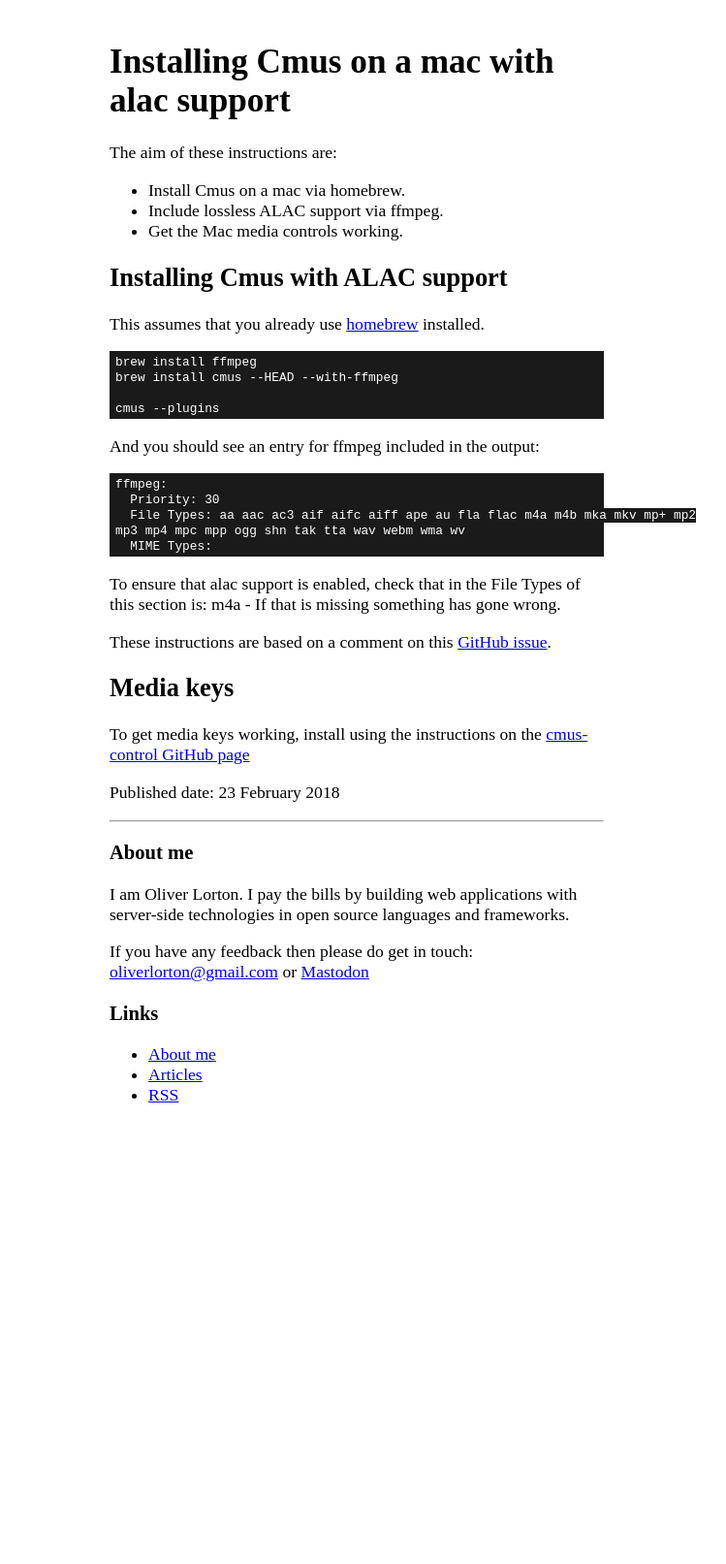
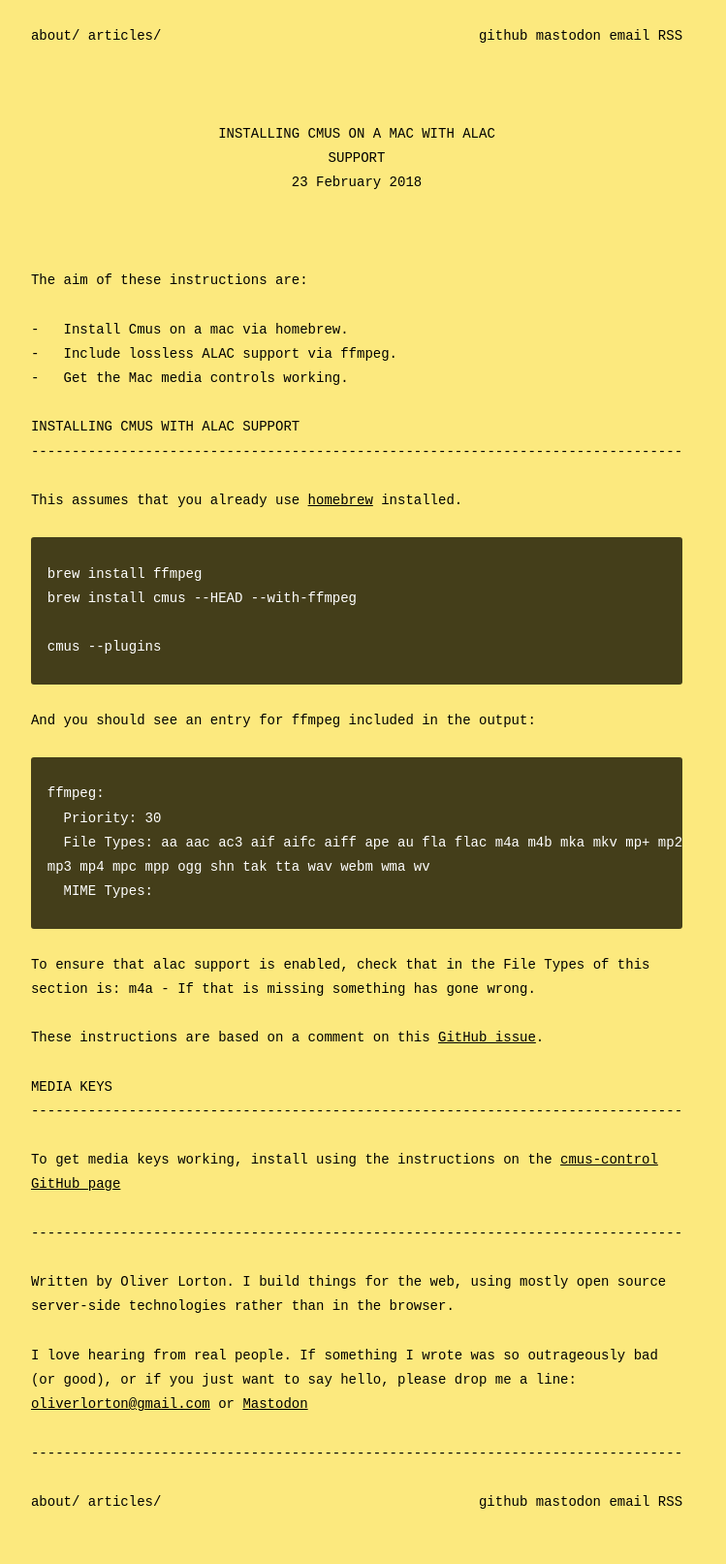
Before and after one commit to olorton/olorton.github.io, a Jekyll site: the page built from _posts/2018-02-23-install-cmus-on-a-mac-with-alac-support.md, in a window 1280 px wide. Shown: the whole page at 97% size, without its empty margins (272-1021 px from the left). Built offline with Jekyll 4.4.1, drawn with Linux system fonts in a browser that asks for light colours; before the commit the page ends 1178 px from its top, so only the background shows below that.

Commit message:
Restyle site

```diff
--- a/_layouts/default.html
+++ b/_layouts/default.html
@@ -13,24 +13,38 @@
     <meta name="author" content="@olorton">
 </head>
 <body>
+    <header>
+        <nav>
+            <a href="/">about/</a>
+            <a href="/articles.html">articles/</a>
+            <div class="right">
+                <a href="https://www.github.com/olorton">github</a>
+                <a href="https://mastodon.org.uk/@olorton">mastodon</a>
+                <a href="mailto:oliverlorton@gmail.com">email</a>
+                <a href="/atom.xml">RSS</a>
+            </div>
+        </nav>
+    </header>
     {{ content }}
 
     {% if page.hide_footer != true and post.hide_footer != true %}
     <hr>
     <footer>
         <div class="footer-about">
-            <h3>About me</h3>
-            <p>I am Oliver Lorton. I pay the bills by building web applications with server-side technologies in open source languages and frameworks.</p>
-            <p>If you have any feedback then please do get in touch: <a href="mailto:oliverlorton@gmail.com">oliverlorton@gmail.com</a> or <a href="https://mastodon.org.uk/@olorton">Mastodon</a></p>
+            <p>Written by Oliver Lorton. I build things for the web, using mostly open source server-side technologies rather than in the browser.</p>
+            <p>I love hearing from real people. If something I wrote was so outrageously bad (or good), or if you just want to say hello, please drop me a line: <a href="mailto:oliverlorton@gmail.com">oliverlorton@gmail.com</a> or <a href="https://mastodon.org.uk/@olorton">Mastodon</a></p>
         </div>
-        <div class="footer-links">
-            <h3>Links</h3>
-            <ul>
-                <li><a href="/">About me</a></li>
-                <li><a href="/articles.html">Articles</a></li>
-                <li><a href="/atom.xml">RSS</a></li>
-            </ul>
-        </div>
+        <hr>
+        <nav>
+            <a href="/">about/</a>
+            <a href="/articles.html">articles/</a>
+            <div class="right">
+                <a href="https://www.github.com/olorton">github</a>
+                <a href="https://mastodon.org.uk/@olorton">mastodon</a>
+                <a href="mailto:oliverlorton@gmail.com">email</a>
+                <a href="/atom.xml">RSS</a>
+            </div>
+        </nav>
     </footer>
     {% endif %}
 </body>
--- a/_layouts/page.html
+++ b/_layouts/page.html
@@ -2,7 +2,10 @@
 layout: default
 ---
 
-<h1 class="page-title">{{ page.title }}</a></h1>
+<div class="page-heading">
+    <h1>{{ page.title }}</h1>
+</div>
+
 
 <div>
     {% if page.published == "draft" %}
--- a/_layouts/post.html
+++ b/_layouts/post.html
@@ -2,19 +2,21 @@
 layout: default
 ---
 
+<div class="page-heading">
+    <h1>{{ page.title }}</h1>
+    <p class="published-date">
+        <time class="date" datetime="{{page.date | date_to_xmlschema}}">
+            {{ page.date | date: "%d %B %Y" }}
+        </time>
+    </p>
+</div>
+
 {% if page.published == "draft" %}
-<h1>[DRAFT]</h1>
+<p>DRAFT - DRAFT - DRAFT - DRAFT - DRAFT - DRAFT - DRAFT - DRAFT</p>
 {% endif %}
 
-<h1>{{ page.title }}</h1>
 <article>{{ content }}</article>
 
 {% if page.published == "draft" %}
     <p class="alert alert-warning">this is a draft post - there are probably errors and the url may change</p>
 {% endif %}
-<p class="published-date">
-    Published date:
-    <time class="date" datetime="{{page.date | date_to_xmlschema}}">
-        {{ page.date | date: "%d %B %Y" }}
-    </time>
-</p>
--- a/_sass/layout.scss
+++ b/_sass/layout.scss
@@ -1,7 +1,5 @@
 body {
-    max-width: 550px;
+    max-width: 80ch;
     margin: 0 auto;
-    padding: 20px;
-    box-sizing: border-box;
-    font-size: 110%;
+    background-color: #fce97e;
 }
--- /dev/null
+++ b/_sass/reset.scss
@@ -0,0 +1,349 @@
+/*! normalize.css v8.0.1 | MIT License | github.com/necolas/normalize.css */
+
+/* Document
+   ========================================================================== */
+
+/**
+ * 1. Correct the line height in all browsers.
+ * 2. Prevent adjustments of font size after orientation changes in iOS.
+ */
+
+html {
+  line-height: 1.15; /* 1 */
+  -webkit-text-size-adjust: 100%; /* 2 */
+}
+
+/* Sections
+   ========================================================================== */
+
+/**
+ * Remove the margin in all browsers.
+ */
+
+body {
+  margin: 0;
+}
+
+/**
+ * Render the `main` element consistently in IE.
+ */
+
+main {
+  display: block;
+}
+
+/**
+ * Correct the font size and margin on `h1` elements within `section` and
+ * `article` contexts in Chrome, Firefox, and Safari.
+ */
+
+h1 {
+  font-size: 2em;
+  margin: 0.67em 0;
+}
+
+/* Grouping content
+   ========================================================================== */
+
+/**
+ * 1. Add the correct box sizing in Firefox.
+ * 2. Show the overflow in Edge and IE.
+ */
+
+hr {
+  box-sizing: content-box; /* 1 */
+  height: 0; /* 1 */
+  overflow: visible; /* 2 */
+}
+
+/**
+ * 1. Correct the inheritance and scaling of font size in all browsers.
+ * 2. Correct the odd `em` font sizing in all browsers.
+ */
+
+pre {
+  font-family: monospace, monospace; /* 1 */
+  font-size: 1em; /* 2 */
+}
+
+/* Text-level semantics
+   ========================================================================== */
+
+/**
+ * Remove the gray background on active links in IE 10.
+ */
+
+a {
+  background-color: transparent;
+}
+
+/**
+ * 1. Remove the bottom border in Chrome 57-
+ * 2. Add the correct text decoration in Chrome, Edge, IE, Opera, and Safari.
+ */
+
+abbr[title] {
+  border-bottom: none; /* 1 */
+  text-decoration: underline; /* 2 */
+  text-decoration: underline dotted; /* 2 */
+}
+
+/**
+ * Add the correct font weight in Chrome, Edge, and Safari.
+ */
+
+b,
+strong {
+  font-weight: bolder;
+}
+
+/**
+ * 1. Correct the inheritance and scaling of font size in all browsers.
+ * 2. Correct the odd `em` font sizing in all browsers.
+ */
+
+code,
+kbd,
+samp {
+  font-family: monospace, monospace; /* 1 */
+  font-size: 1em; /* 2 */
+}
+
+/**
+ * Add the correct font size in all browsers.
+ */
+
+small {
+  font-size: 80%;
+}
+
+/**
+ * Prevent `sub` and `sup` elements from affecting the line height in
+ * all browsers.
+ */
+
+sub,
+sup {
+  font-size: 75%;
+  line-height: 0;
+  position: relative;
+  vertical-align: baseline;
+}
+
+sub {
+  bottom: -0.25em;
+}
+
+sup {
+  top: -0.5em;
+}
+
+/* Embedded content
+   ========================================================================== */
+
+/**
+ * Remove the border on images inside links in IE 10.
+ */
+
+img {
+  border-style: none;
+}
+
+/* Forms
+   ========================================================================== */
+
+/**
+ * 1. Change the font styles in all browsers.
+ * 2. Remove the margin in Firefox and Safari.
+ */
+
+button,
+input,
+optgroup,
+select,
+textarea {
+  font-family: inherit; /* 1 */
+  font-size: 100%; /* 1 */
+  line-height: 1.15; /* 1 */
+  margin: 0; /* 2 */
+}
+
+/**
+ * Show the overflow in IE.
+ * 1. Show the overflow in Edge.
+ */
+
+button,
+input { /* 1 */
+  overflow: visible;
+}
+
+/**
+ * Remove the inheritance of text transform in Edge, Firefox, and IE.
+ * 1. Remove the inheritance of text transform in Firefox.
+ */
+
+button,
+select { /* 1 */
+  text-transform: none;
+}
+
+/**
+ * Correct the inability to style clickable types in iOS and Safari.
+ */
+
+button,
+[type="button"],
+[type="reset"],
+[type="submit"] {
+  -webkit-appearance: button;
+}
+
+/**
+ * Remove the inner border and padding in Firefox.
+ */
+
+button::-moz-focus-inner,
+[type="button"]::-moz-focus-inner,
+[type="reset"]::-moz-focus-inner,
+[type="submit"]::-moz-focus-inner {
+  border-style: none;
+  padding: 0;
+}
+
+/**
+ * Restore the focus styles unset by the previous rule.
+ */
+
+button:-moz-focusring,
+[type="button"]:-moz-focusring,
+[type="reset"]:-moz-focusring,
+[type="submit"]:-moz-focusring {
+  outline: 1px dotted ButtonText;
+}
+
+/**
+ * Correct the padding in Firefox.
+ */
+
+fieldset {
+  padding: 0.35em 0.75em 0.625em;
+}
+
+/**
+ * 1. Correct the text wrapping in Edge and IE.
+ * 2. Correct the color inheritance from `fieldset` elements in IE.
+ * 3. Remove the padding so developers are not caught out when they zero out
+ *    `fieldset` elements in all browsers.
+ */
+
+legend {
+  box-sizing: border-box; /* 1 */
+  color: inherit; /* 2 */
+  display: table; /* 1 */
+  max-width: 100%; /* 1 */
+  padding: 0; /* 3 */
+  white-space: normal; /* 1 */
+}
+
+/**
+ * Add the correct vertical alignment in Chrome, Firefox, and Opera.
+ */
+
+progress {
+  vertical-align: baseline;
+}
+
+/**
+ * Remove the default vertical scrollbar in IE 10+.
+ */
+
+textarea {
+  overflow: auto;
+}
+
+/**
+ * 1. Add the correct box sizing in IE 10.
+ * 2. Remove the padding in IE 10.
+ */
+
+[type="checkbox"],
+[type="radio"] {
+  box-sizing: border-box; /* 1 */
+  padding: 0; /* 2 */
+}
+
+/**
+ * Correct the cursor style of increment and decrement buttons in Chrome.
+ */
+
+[type="number"]::-webkit-inner-spin-button,
+[type="number"]::-webkit-outer-spin-button {
+  height: auto;
+}
+
+/**
+ * 1. Correct the odd appearance in Chrome and Safari.
+ * 2. Correct the outline style in Safari.
+ */
+
+[type="search"] {
+  -webkit-appearance: textfield; /* 1 */
+  outline-offset: -2px; /* 2 */
+}
+
+/**
+ * Remove the inner padding in Chrome and Safari on macOS.
+ */
+
+[type="search"]::-webkit-search-decoration {
+  -webkit-appearance: none;
+}
+
+/**
+ * 1. Correct the inability to style clickable types in iOS and Safari.
+ * 2. Change font properties to `inherit` in Safari.
+ */
+
+::-webkit-file-upload-button {
+  -webkit-appearance: button; /* 1 */
+  font: inherit; /* 2 */
+}
+
+/* Interactive
+   ========================================================================== */
+
+/*
+ * Add the correct display in Edge, IE 10+, and Firefox.
+ */
+
+details {
+  display: block;
+}
+
+/*
+ * Add the correct display in all browsers.
+ */
+
+summary {
+  display: list-item;
+}
+
+/* Misc
+   ========================================================================== */
+
+/**
+ * Add the correct display in IE 10+.
+ */
+
+template {
+  display: none;
+}
+
+/**
+ * Add the correct display in IE 10.
+ */
+
+[hidden] {
+  display: none;
+}
--- a/_sass/typography.scss
+++ b/_sass/typography.scss
@@ -1,18 +1,160 @@
 // TODO - add pygments?
 
+$color-fg: #5c6a72;
+$color-fg: black;
+
+* {
+    margin: 0;
+    padding: 0;
+}
+
+body {
+    font-family: monospace;
+    font-size: 14px;
+    line-height: 1.8em;
+    margin: 1.8em auto 2*1.8em auto;
+}
+
+.page-heading {
+    max-width: 40ch;
+    margin: 3*1.8em auto;
+    text-align: center;
+    p, h1 {
+        margin: 0;
+    }
+}
+
+h1 {
+    font-size: 1em;
+    font-weight: normal;
+    text-transform: uppercase;
+    text-align: center;
+    display: block;
+    margin: 3*1.8em auto;
+}
+
+h2 {
+    font-size: 1em;
+    font-weight: normal;
+    text-transform: uppercase;
+    margin: 1.8em 0;
+    padding: 0 0 1.8em 0;
+    display: block;
+    position: relative;
+    overflow: hidden;
+
+    &::after {
+        content: "---------------------------------------------------------------------------------------------------";
+        position: absolute;
+        bottom: 1.8em;
+        left: 0;
+        top: 1.8em;
+    }
+}
+
+h3 {
+    font-size: 1em;
+    font-weight: normal;
+    margin: 1.8em 0;
+    position: relative;
+
+    &::before {
+        content: "== ";
+        display: inline;
+    }
+
+    &::after {
+        content: " ==";
+        display: inline;
+    }
+}
+
+p {
+    margin: 0 0 1.8em 0;
+}
+
+a {
+    color: $color-fg;
+}
+
 code {
-    font-size: 0.8rem;
-    background-color: #1a1a1a;
+    background-color: #443e1a;
     color: white;
     padding: 2px 6px;
+    border-radius: 3px;
 }
 
 pre {
-    background-color: #1a1a1a;
+    position: relative;
+    box-sizing: border-box;
+    background-color: #443e1a;
     color: white;
-    padding: 3px 6px;
+    padding: 1.8em 2ch;
+    border-radius: 3px;
+    overflow: scroll;
+    margin: 0 0 1.8em 0;
 
     code {
         padding: 0;
     }
 }
+
+ul {
+    margin: 0 0 1.8em 0;
+
+    li::after {
+        content: '-';
+        position: absolute;
+        top: 0;
+        left: 0;
+    }
+}
+
+ol {
+    counter-reset: ol;
+    li::after {
+        counter-increment: ol;
+        content: counter(ol) '.';
+        position: absolute;
+        top: 0;
+        left: 0;
+    }
+}
+
+li {
+    display: block;
+    position: relative;
+    padding-left: 4ch;
+}
+
+nav {
+    a {
+        text-decoration: none;
+    }
+
+    .right {
+        float: right;
+    }
+}
+
+hr {
+    position: relative;
+    height: 1.8em;
+    font-size: 14px;
+    line-height: 0;
+    overflow: hidden;
+    border: 0;
+    margin: 1.8em 0ch;
+
+    &:after {
+        content: "----------------------------------------------------------------------------------------------------";
+        position: absolute;
+        top: 0;
+        left: 0;
+        font-size: 14px;
+        line-height: 1.8em;
+        width: 100%;
+        word-wrap: break-word;
+        color: $color-fg;
+    }
+}
--- a/css/main.scss
+++ b/css/main.scss
@@ -1,4 +1,4 @@
 ---
 ---
 
-@import 'layout','typography'
+@import 'reset','layout','typography'
```
